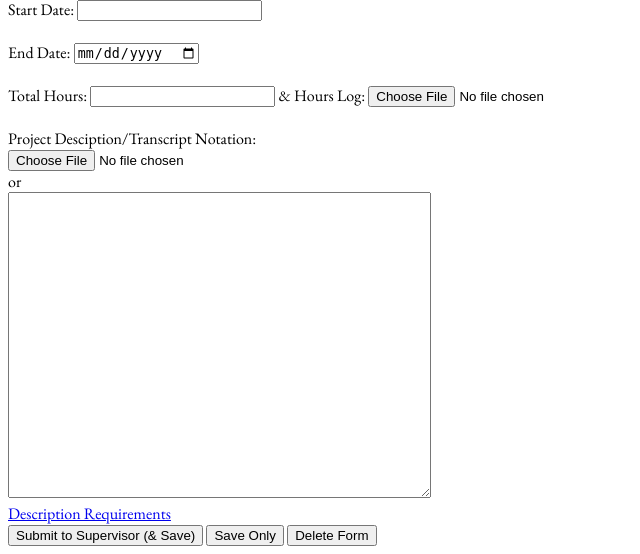
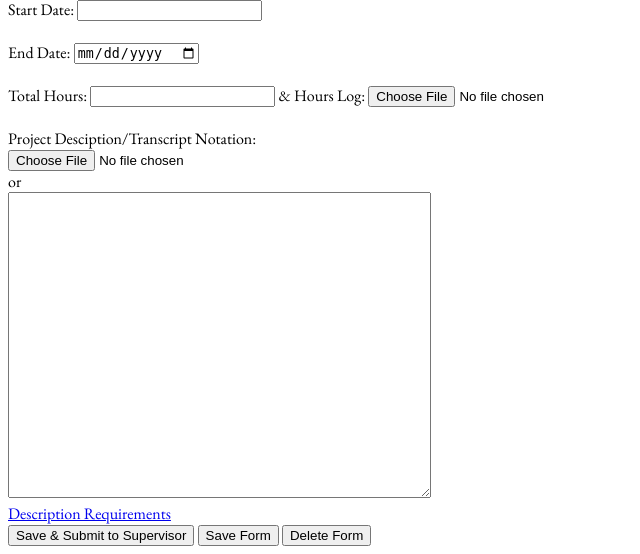
Before and after one commit to sweetenmn/HDXodyssey, a Django app: a page that uses projects/templates/projects/completion.html in a window 1280 px wide. Shown: the part 288-842 px from the top of the page, without its empty margins (0-640 px from the left). Run offline with Django 3.2, Linux system fonts and the light colour scheme.

Commit message:
edited wording on forms

```diff
--- a/projects/templates/projects/completion.html
+++ b/projects/templates/projects/completion.html
@@ -44,8 +44,8 @@
     </div>
 </div>
 
-<button id="ss">Submit to Supervisor (& Save)</button>
-<button id="save">Save Only</button>
+ <button id="ss">Save &amp; Submit to Supervisor</button>
+<button id="save">Save Form</button>
 <button id="delete">Delete Form</button>
 
 <!--<div class="bot">-->
--- a/projects/templates/projects/proposal.html
+++ b/projects/templates/projects/proposal.html
@@ -45,7 +45,7 @@
                             <textarea rows="20" cols="50" id="narrative"></textarea>
                             </form>
     </div>
-    <button id="ss">Submit to Supervisor(& Save)</button>
-    <button id="save">Save Only</button>
+    <button id="ss">Save &amp; Submit to Supervisor</button>
+    <button id="save">Save Form</button>
     <button id="delete">Delete Form</button>
 {% endblock %}
```
